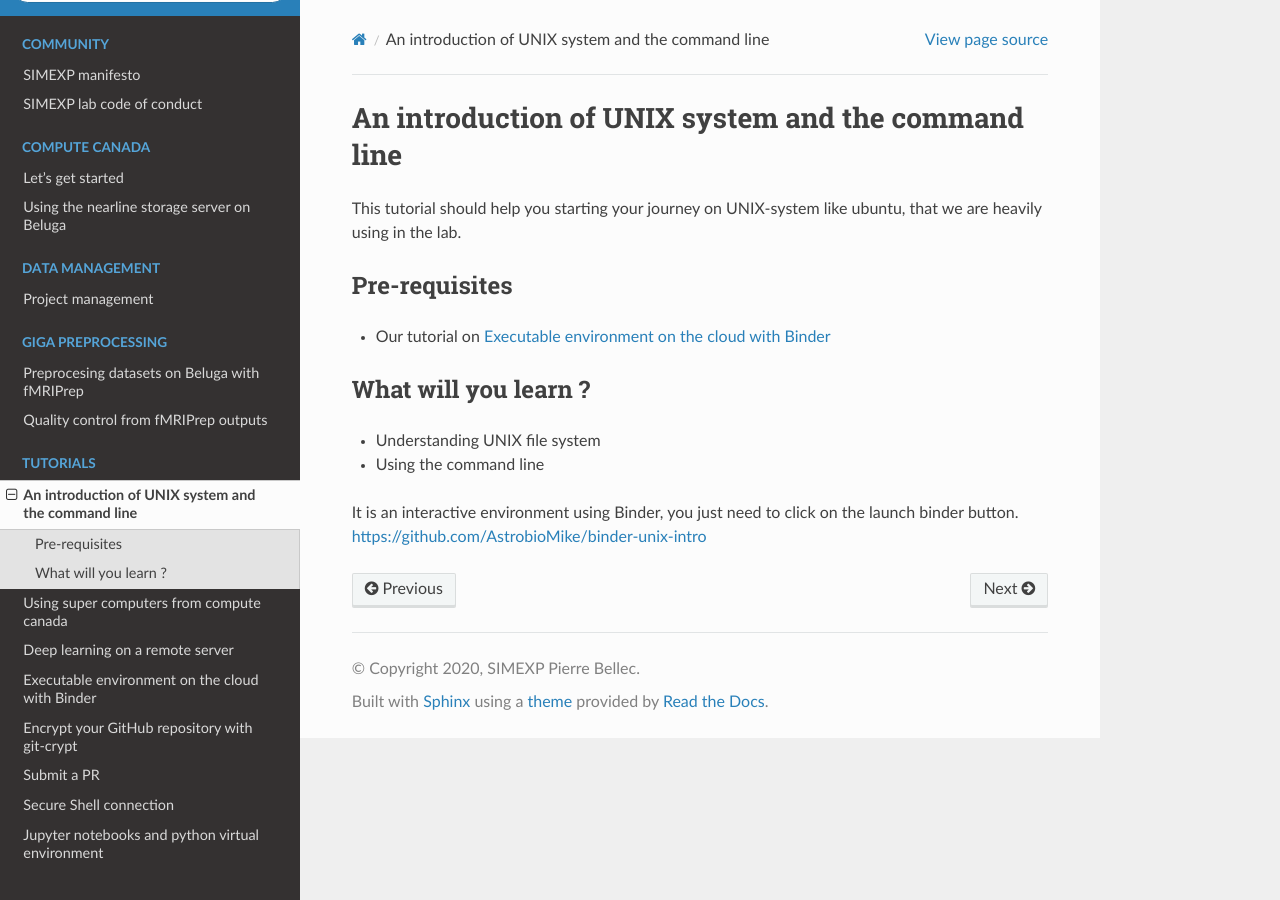
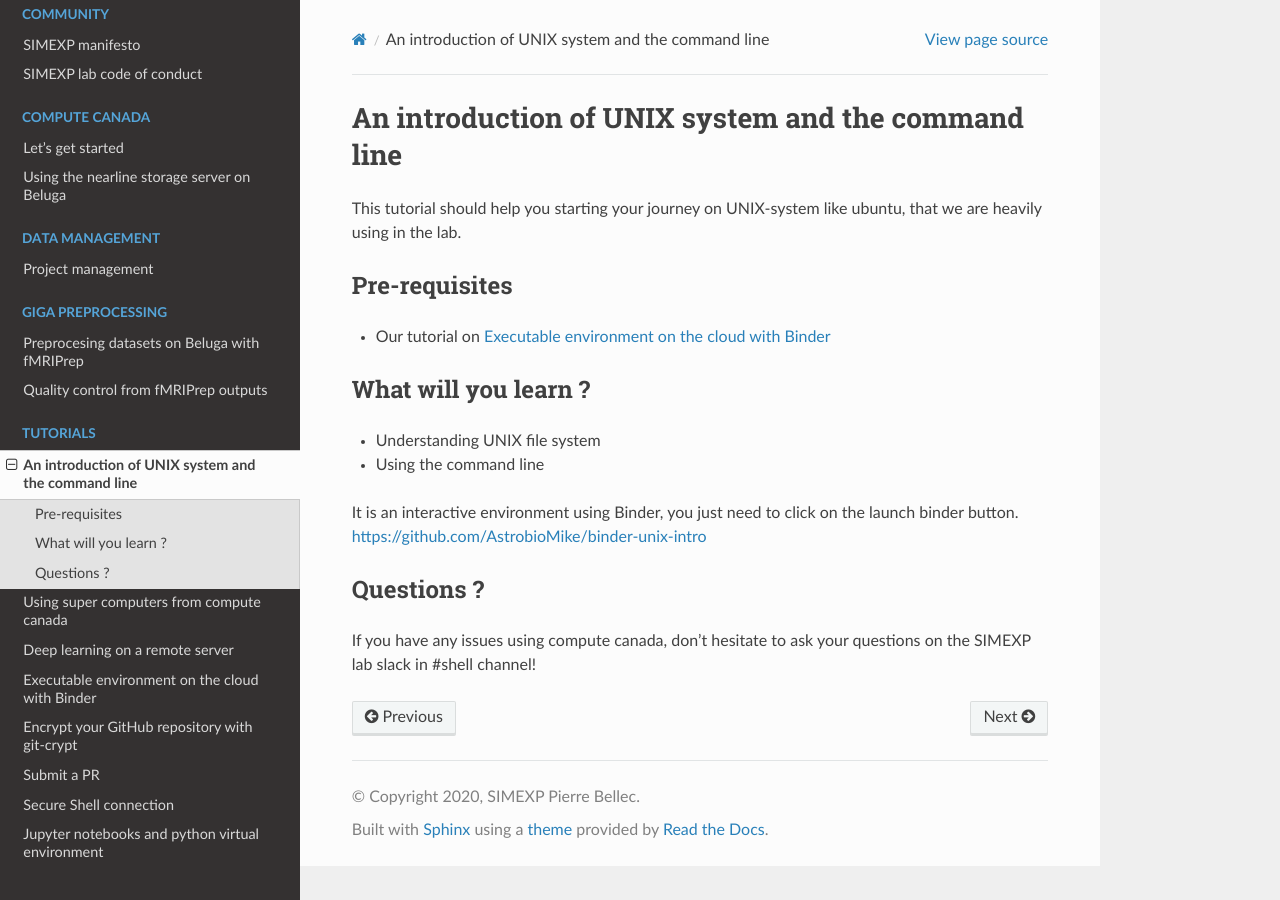
Before and after one commit to SIMEXP/lab-documentation, a Sphinx documentation site: the page built from source/tutorials/unix_intro.rst, in a window 1280 px wide. Built offline with Sphinx 7.4.7 and the Read the Docs theme 2.0.0, drawn with Linux system fonts in a browser that asks for light colours.

Commit message:
adding shell simexp channel

```diff
--- a/source/tutorials/unix_intro.rst
+++ b/source/tutorials/unix_intro.rst
@@ -14,3 +14,8 @@ What will you learn ?
 
 It is an interactive environment using Binder, you just need to click on the launch binder button.
 https://github.com/AstrobioMike/binder-unix-intro
+
+Questions ?
+:::::::::::
+
+If you have any issues using compute canada, don’t hesitate to ask your questions on the SIMEXP lab slack in #shell channel!
```
